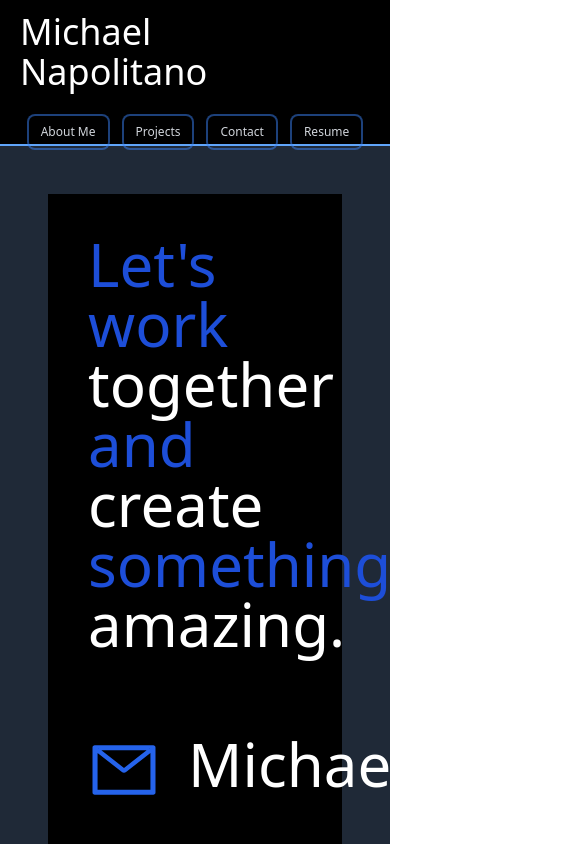
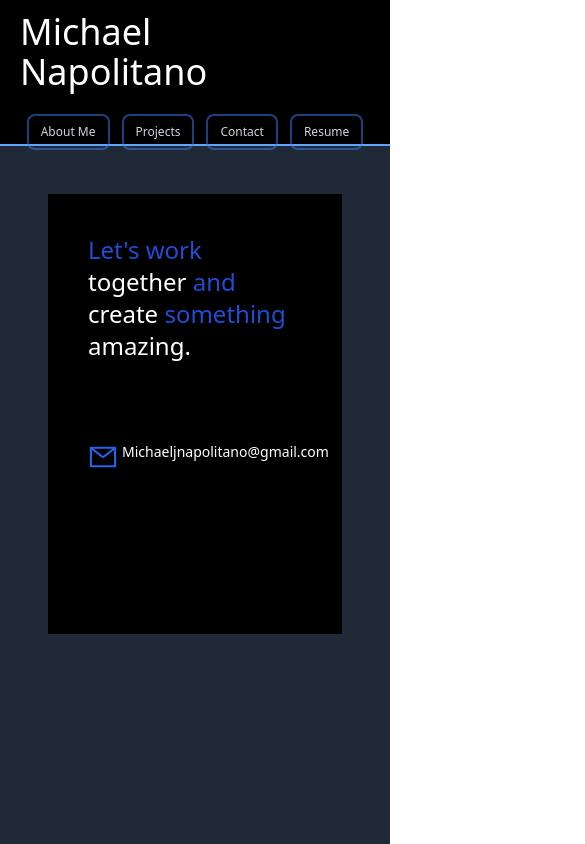
Before and after one commit to Napo-100/react-portfolio, a React (Create React App) app: page /contact in a window 390 px wide. Shown: the top 844 px of the page, 585 px wide, since content can reach past the window. Built offline with nearby package versions, Linux system fonts and the light colour scheme.

Commit message:
fixed responsiveness for contact page

```diff
--- a/src/components/pages/Contact.js
+++ b/src/components/pages/Contact.js
@@ -9,8 +9,8 @@ function Contact() {
       </h2> */}
       <div className="container mx-auto aboslute">
         <section className="bg-black lg:flex p-10 pb-20">
-          <div className="text-lg flex flex-col justify-center">
-            <h2 className="text-6xl mb-20 ">
+          <div className="flex flex-col justify-center">
+            <h2 className="text-2xl sm:text-6xl mb-20 ">
               <span className="text-blue-700"> Let's work </span>
               <span className="text-white"> together </span>
               <span className="text-blue-700"> and </span>
@@ -24,11 +24,11 @@ function Contact() {
               rel="noreferrer"
             >
               <div className="text-white hover:text-blue-600 flex w-full h-28 z-10 top-0">
-                <div className="text-7xl text-blue-600 pr-7">
+                <div className="text-3xl md:text-5xl lg:text-7xl text-blue-600 pr-1 sm:pr-7">
                   <AiOutlineMail />
                 </div>
 
-                <div className="text-6xl pr-7">
+                <div className="text-sm md:text-3xl lg:text-5xl lg:pr-7">
                   Michaeljnapolitano@gmail.com
                 </div>
               </div>
--- a/src/components/pages/Home.js
+++ b/src/components/pages/Home.js
@@ -13,49 +13,49 @@ function Home() {
             <div className="text-4xl sm:text-6xl md:text-center lg:flex lg:flex-col lg:relative group lg:grid lg:grid-cols-4 xl:grid-cols-12">
               <h1 className="text-blue-400 mb-5 col-span-2">
                 <span className=" font-bold lg:pl-4 md:pl-2"> I am </span>{" "}
-                <span className="visible md:invisible group-hover:visible text-blue-400 font-bold">
+                <span className="visible lg:invisible group-hover:visible text-blue-400 font-bold">
                   {" "}
                   a{" "}
                 </span>
               </h1>
               <h1 className="text-blue-400 mb-10 xl:col-span-4 lg:col-span-2 md:col-span-3">
-                <span className="text-blue-400 md:text-indigo-600 group-hover:text-blue-400 font-bold">
+                <span className="text-blue-400 lg:text-indigo-600 group-hover:text-blue-400 font-bold">
                   {" "}
                   Passionate
                 </span>
                 <br></br>
-                <span className="visible md:invisible group-hover:visible text-indigo-600 lg:text-5xl">
+                <span className="visible lg:invisible group-hover:visible text-indigo-600 lg:text-5xl">
                   {" "}
                   Worker{" "}
                 </span>
               </h1>
 
               <h1 className="text-blue-400 mb-10 xl:col-span-3 lg:col-span-2">
-                <span className="text-blue-400 md:text-indigo-600 group-hover:text-blue-400 font-bold">
+                <span className="text-blue-400 lg:text-indigo-600 group-hover:text-blue-400 font-bold">
                   Creative
                 </span>
                 <br></br>
 
-                <span className="visible md:invisible group-hover:visible text-indigo-600 lg:text-5xl">
+                <span className="visible lg:invisible group-hover:visible text-indigo-600 lg:text-5xl">
                   {" "}
                   Problem Solver{" "}
                 </span>
               </h1>
               <h1 className="text-blue-400 mb-10 xl:col-span-3 lg:col-span-2 md:col-span-3">
-                <span className="text-blue-400 md:text-indigo-600 group-hover:text-blue-400 font-bold">
+                <span className="text-blue-400 lg:text-indigo-600 group-hover:text-blue-400 font-bold">
                   Ambitious
                 </span>
                 <br></br>
-                <span className="visible md:invisible group-hover:visible text-indigo-600">
+                <span className="visible lg:invisible group-hover:visible text-indigo-600">
                   {" "}
                   Full Stack{" "}
                 </span>
-                <span className="visible md:invisible group-hover:visible text-indigo-600">
+                <span className="visible lg:invisible group-hover:visible text-indigo-600">
                   {" "}
                   Web{" "}
                 </span>
                 <br></br>{" "}
-                <span className="visible md:invisible group-hover:visible text-indigo-600">
+                <span className="visible lg:invisible group-hover:visible text-indigo-600">
                   {" "}
                   Developer{" "}
                 </span>
```
